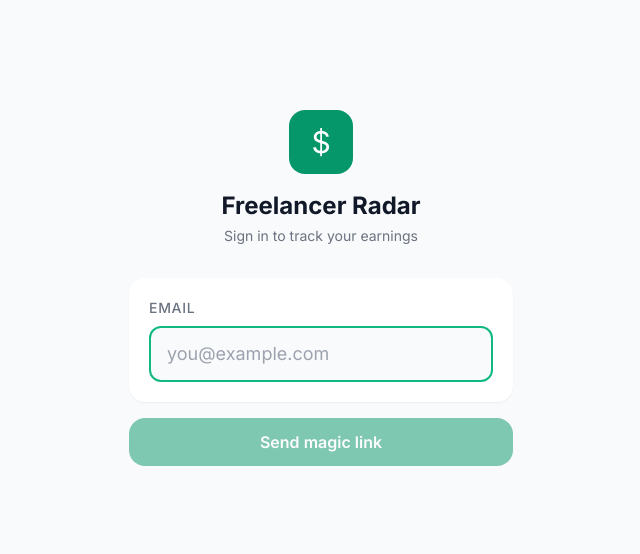
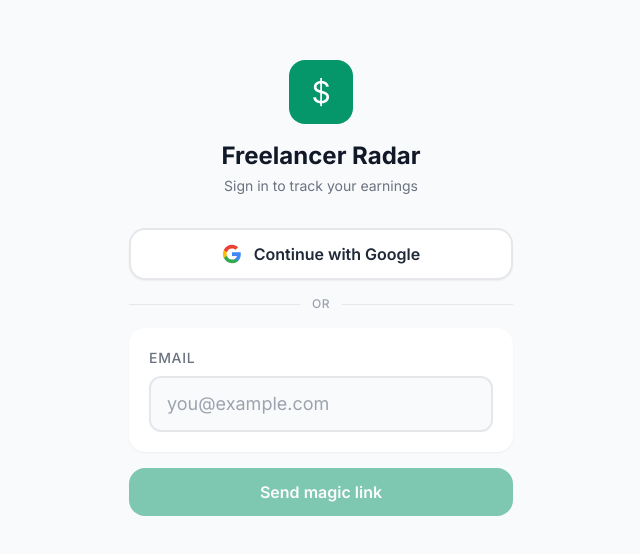
Before and after one commit to eschgfaeller/Freelancer_radar, a Next.js app: page /login in a window 1280 px wide. Shown: the part 112-666 px from the top of the page, without its empty margins (319-959 px from the left). Built offline with nearby package versions, Linux system fonts and the light colour scheme; no server answers.

Commit message:
feat: add Google OAuth button to login page

```diff
--- a/src/app/login/page.tsx
+++ b/src/app/login/page.tsx
@@ -8,6 +8,23 @@
   const [sent, setSent] = useState(false);
   const [error, setError] = useState<string | null>(null);
   const [loading, setLoading] = useState(false);
+  const [googleLoading, setGoogleLoading] = useState(false);
+
+  const handleGoogle = async () => {
+    setError(null);
+    setGoogleLoading(true);
+    const supabase = createClient();
+    const { error: authError } = await supabase.auth.signInWithOAuth({
+      provider: 'google',
+      options: {
+        redirectTo: `${window.location.origin}/auth/callback`,
+      },
+    });
+    if (authError) {
+      setError(authError.message);
+      setGoogleLoading(false);
+    }
+  };
 
   const handleSubmit = async (e: React.FormEvent) => {
     e.preventDefault();
@@ -64,6 +81,42 @@
             </button>
           </div>
         ) : (
+          <div className="space-y-4">
+            {/* Google OAuth */}
+            <button
+              onClick={handleGoogle}
+              disabled={googleLoading || loading}
+              className="w-full flex items-center justify-center gap-3 py-3 rounded-2xl bg-white border-2 border-gray-200 text-gray-800 font-semibold text-base hover:border-gray-300 hover:bg-gray-50 active:scale-[0.98] transition-all disabled:opacity-50 disabled:active:scale-100 shadow-sm"
+            >
+              <svg className="w-5 h-5" viewBox="0 0 24 24">
+                <path
+                  fill="#4285F4"
+                  d="M22.56 12.25c0-.78-.07-1.53-.2-2.25H12v4.26h5.92c-.26 1.37-1.04 2.53-2.21 3.31v2.77h3.57c2.08-1.92 3.28-4.74 3.28-8.09z"
+                />
+                <path
+                  fill="#34A853"
+                  d="M12 23c2.97 0 5.46-.98 7.28-2.66l-3.57-2.77c-.98.66-2.23 1.06-3.71 1.06-2.86 0-5.29-1.93-6.16-4.53H2.18v2.84C3.99 20.53 7.7 23 12 23z"
+                />
+                <path
+                  fill="#FBBC05"
+                  d="M5.84 14.09c-.22-.66-.35-1.36-.35-2.09s.13-1.43.35-2.09V7.07H2.18C1.43 8.55 1 10.22 1 12s.43 3.45 1.18 4.93l2.85-2.22.81-.62z"
+                />
+                <path
+                  fill="#EA4335"
+                  d="M12 5.38c1.62 0 3.06.56 4.21 1.64l3.15-3.15C17.45 2.09 14.97 1 12 1 7.7 1 3.99 3.47 2.18 7.07l3.66 2.84c.87-2.6 3.3-4.53 6.16-4.53z"
+                />
+              </svg>
+              {googleLoading ? 'Redirecting…' : 'Continue with Google'}
+            </button>
+
+            {/* Divider */}
+            <div className="flex items-center gap-3">
+              <div className="flex-1 h-px bg-gray-200" />
+              <span className="text-xs font-medium text-gray-400 uppercase tracking-wider">or</span>
+              <div className="flex-1 h-px bg-gray-200" />
+            </div>
+
+            {/* Magic link form */}
             <form onSubmit={handleSubmit} className="space-y-4">
               <div className="bg-white rounded-2xl p-5 shadow-sm">
                 <label
@@ -80,7 +133,6 @@
                   onChange={(e) => setEmail(e.target.value)}
                   placeholder="you@example.com"
                   className="w-full text-lg text-gray-900 bg-gray-50 rounded-xl px-4 py-3 border-2 border-gray-200 focus:border-emerald-500 focus:outline-none transition-colors"
-                autoFocus
                 />
               </div>
 
@@ -92,12 +144,13 @@
 
               <button
                 type="submit"
-              disabled={loading || !email}
+                disabled={loading || googleLoading || !email}
                 className="w-full py-3 rounded-2xl bg-emerald-600 text-white font-semibold text-base hover:bg-emerald-700 active:scale-[0.98] transition-all disabled:opacity-50 disabled:active:scale-100"
               >
                 {loading ? 'Sending…' : 'Send magic link'}
               </button>
             </form>
+          </div>
         )}
       </div>
     </div>
```
Lines whose indentation alone changed are shown as unchanged.
